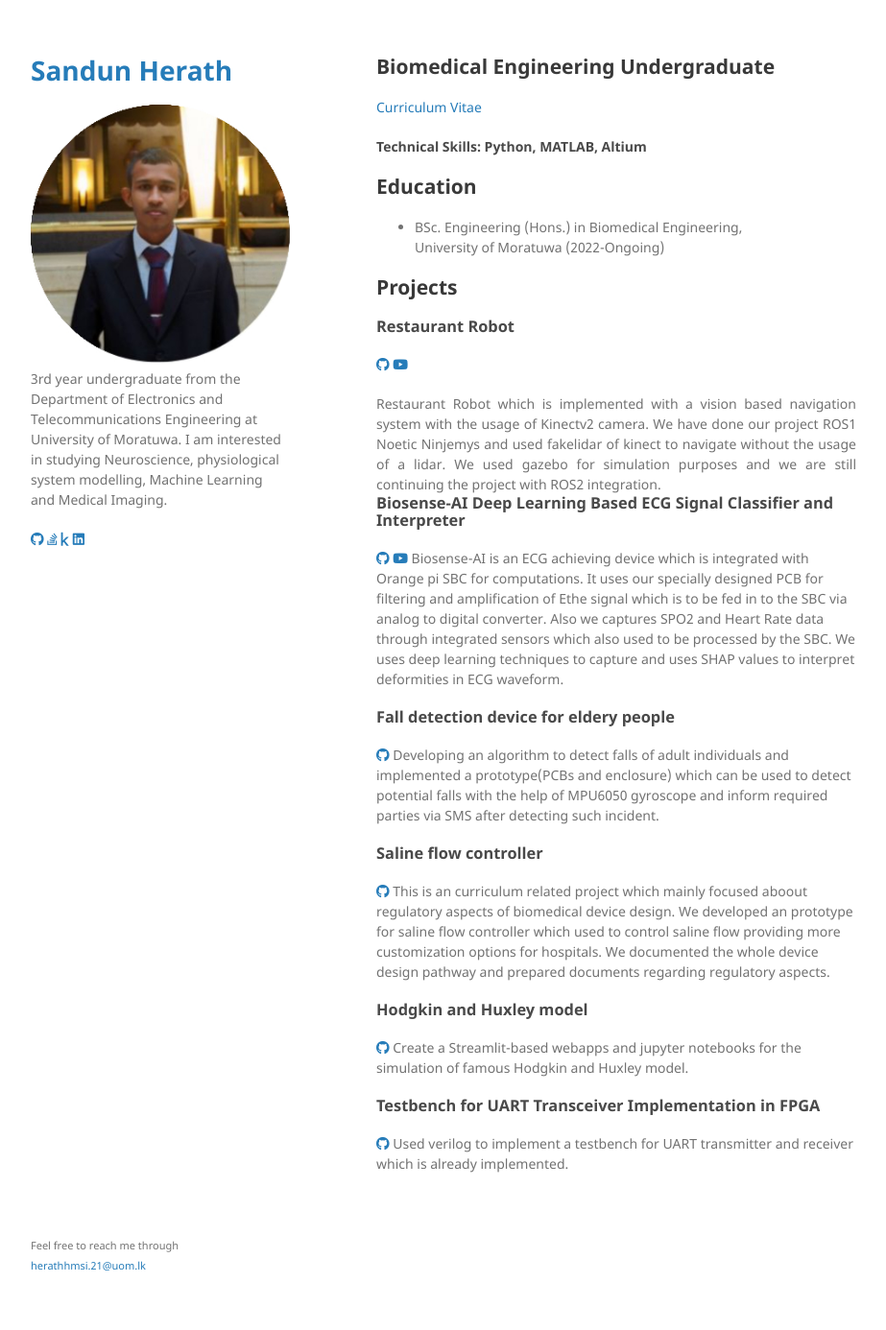
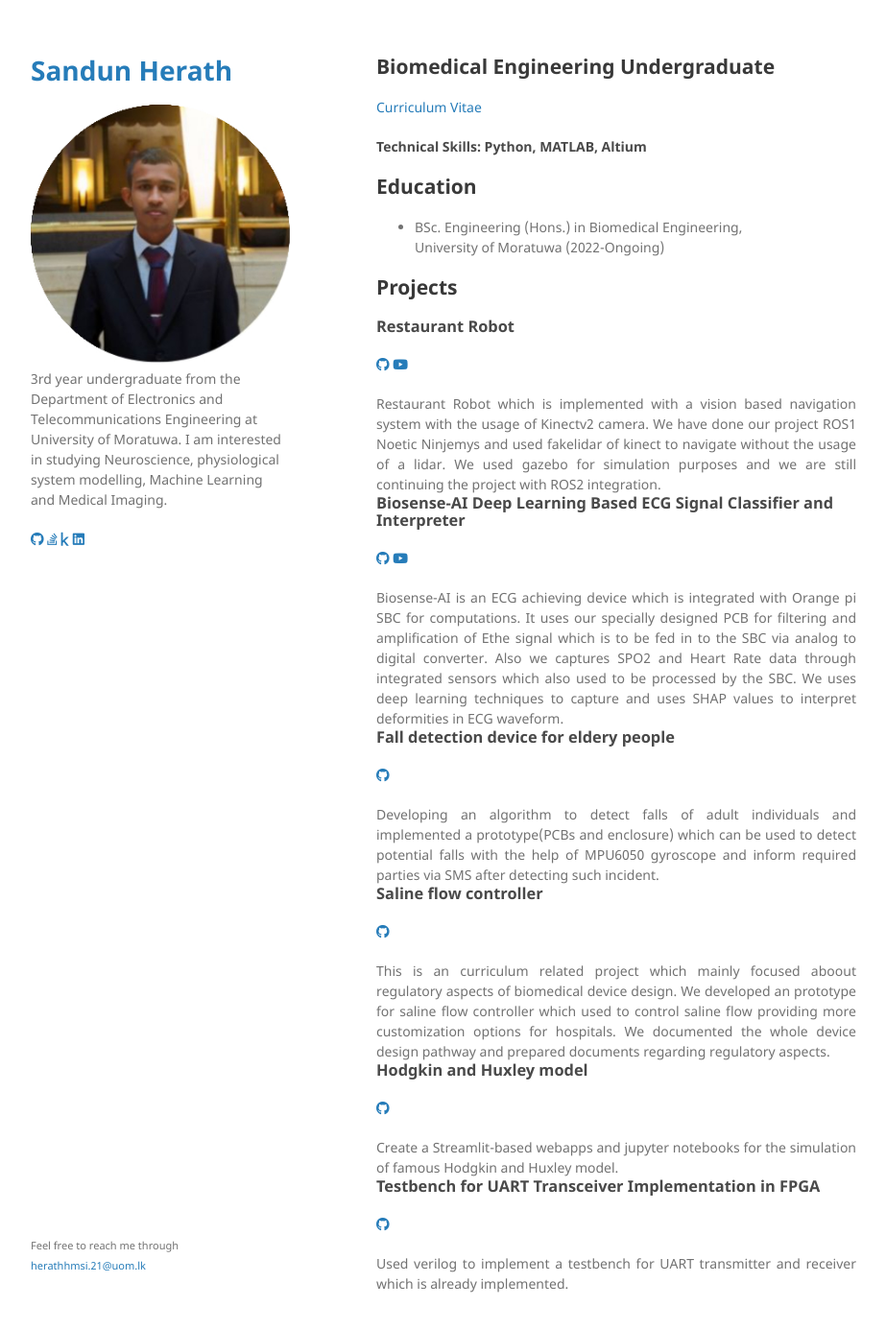
Before and after one commit to sandun21/sandun21.github.io, a Jekyll site: the page built from index.md, in a window 1280 px wide and 1398 px high. Shown: the top 1386 px of the window at 96% size, without its empty margins (178-1101 px from the left). Built offline with Jekyll 4.4.1, drawn with Linux system fonts in a browser that asks for light colours; our own code applies the rules of GitHub Pages for plain Markdown files.

Commit message:
Update index.md

```diff
--- a/index.md
+++ b/index.md
@@ -18,25 +18,38 @@ layout: default
 [<i class="fab fa-github"></i>](https://github.com/LUNA-Vision-based-Restaurant-Robot) [<i class="fab fa-youtube"></i>](https://youtube.com/@robotluna?si=S4_BzK16-BDqDsv9)
 <div style="text-align: justify;">
 Restaurant Robot which is implemented with a vision based navigation system with the usage of Kinectv2 camera. We have done our project ROS1 Noetic Ninjemys and used fakelidar of kinect to navigate without the usage of a lidar. We used gazebo for simulation purposes and we are still continuing the project with ROS2 integration.
+
 </div>
 
 ### Biosense-AI Deep Learning Based ECG Signal Classifier and Interpreter
 [<i class="fab fa-github"></i>](https://github.com/BioSense-AI) [<i class="fab fa-youtube"></i>](https://www.youtube.com/watch?v=8SEWwqLYNFU)
+<div style="text-align: justify;">
 Biosense-AI is an ECG achieving device which is integrated with Orange pi SBC for computations. It uses our specially designed PCB for filtering and amplification of Ethe signal which is to be fed in to the SBC via analog to digital converter. Also we captures SPO2 and Heart Rate data through integrated sensors which also used to be processed by the SBC. We uses deep learning techniques to capture and uses SHAP values to interpret deformities in ECG waveform.
+
+</div>
 
 ### Fall detection device for eldery people
 [<i class="fab fa-github"></i>](https://github.com/Medmindz)
+<div style="text-align: justify;">
 Developing an algorithm to detect falls of adult individuals and implemented a prototype(PCBs and enclosure) which can be used to detect potential falls with the help of MPU6050 gyroscope and inform required parties via SMS after detecting such incident.
+
+</div>
 
 ### Saline flow controller
 [<i class="fab fa-github"></i>](https://github.com/JayxTG/Automated_Saline_Pump.git)
+<div style="text-align: justify;">
 This is an curriculum related project which mainly focused aboout regulatory aspects of biomedical device design. We developed an prototype for saline flow controller which used to control saline flow providing more customization options for hospitals. We documented the whole device design pathway and prepared documents regarding regulatory aspects.
+
+</div>
 
 ### Hodgkin and Huxley model
 [<i class="fab fa-github"></i>]([https://github.com/JayxTG/FPGA_UART.git](https://github.com/sandun21/hodgkin-huxley.git))
+<div style="text-align: justify;">
 Create a Streamlit-based webapps and jupyter notebooks for the simulation of famous Hodgkin and Huxley model.
 
+</div>
 
 ### Testbench for UART Transceiver Implementation in FPGA
 [<i class="fab fa-github"></i>](https://github.com/JayxTG/FPGA_UART.git)
+<div style="text-align: justify;">
 Used verilog to implement a testbench for UART transmitter and receiver which is already implemented.
```
